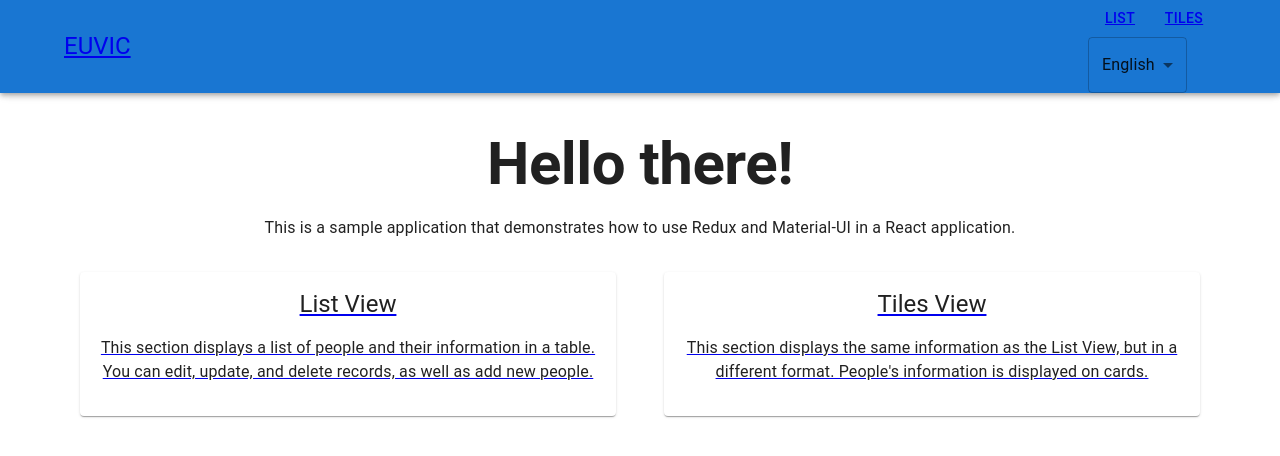
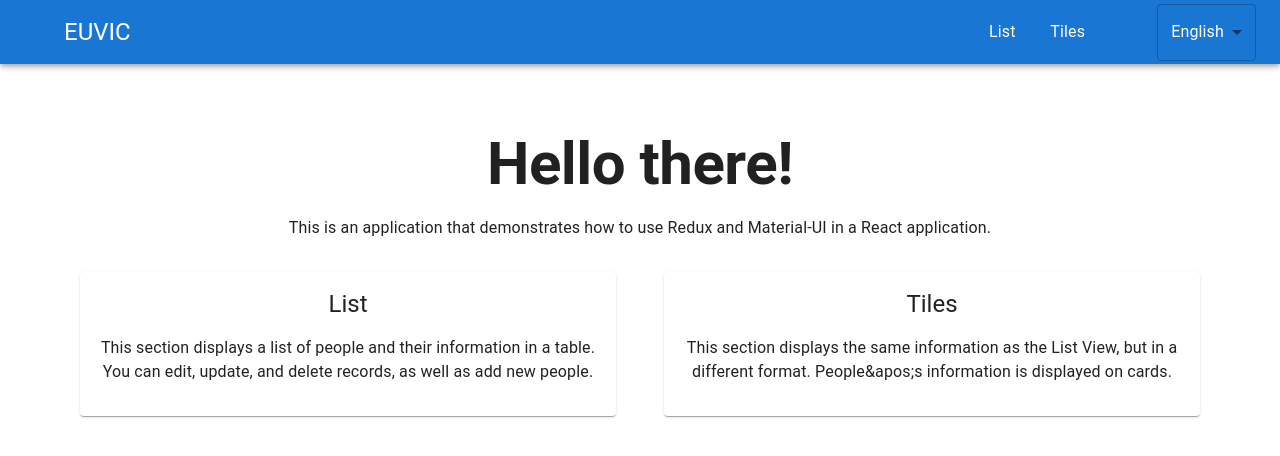
Before and after one commit to Rigon7/euvic-recruitment-task, a React (Create React App) app: page / in a window 1280 px wide. Shown: the top 456 px of the page. Built offline with nearby package versions, Linux system fonts and the light colour scheme.

Commit message:
add styles to navbar

```diff
--- a/src/application/components/navbar/Navbar.tsx
+++ b/src/application/components/navbar/Navbar.tsx
@@ -49,15 +49,19 @@ export default function DrawerAppBar(props: Props): JSX.Element {
                 <Link to="/">EUVIC</Link>
             </Typography>
             <Divider />
-            <List>
+            <List sx={{ display: 'flex', flexDirection: 'column' }}>
                 {navItems.map((item) => (
                     <ListItem key={item.name} disablePadding>
-                        <ListItemButton sx={{ textAlign: 'center' }}>
-                            <Link to={item.link}>{t(item.name)}</Link>
+                        <ListItemButton sx={{ display: 'flex', justifyContent: 'center', p: 1.5 }}>
+                            <Link to={item.link}>
+                                <Typography>{t(item.name)}</Typography>
+                            </Link>
                         </ListItemButton>
                     </ListItem>
                 ))}
-                <SelectLng />
+                <Box sx={{ mt: 5 }}>
+                    <SelectLng />{' '}
+                </Box>
             </List>
         </Box>
     );
@@ -80,16 +84,20 @@ export default function DrawerAppBar(props: Props): JSX.Element {
                     <Typography
                         variant="h5"
                         component="div"
-                        sx={{ px: 5, flexGrow: 1, display: { xs: 'none', sm: 'block' } }}>
+                        sx={{ px: 5, flexGrow: 1, display: { xs: 'none', sm: 'flex' } }}>
                         <Link to="/">EUVIC</Link>
                     </Typography>
-                    <Box sx={{ px: 5, display: { xs: 'none', sm: 'block' } }}>
+                    <Box sx={{ display: { xs: 'none', sm: 'flex' }, gap: '2', alignItems: 'center' }}>
                         {navItems.map((item) => (
-                            <Button key={item.name} sx={{ color: '#fff' }}>
-                                <Link to={item.link}>{t(item.name)}</Link>
-                            </Button>
+                            <Link to={item.link} key={item.name}>
+                                <Button sx={{ color: '#fff', display: 'flex', p: 2 }}>
+                                    <Typography sx={{ textTransform: 'capitalize' }}>{t(item.name)}</Typography>
+                                </Button>
+                            </Link>
                         ))}
-                        <SelectLng />
+                        <Box sx={{ ml: 7 }}>
+                            <SelectLng />
+                        </Box>
                     </Box>
                 </Toolbar>
             </AppBar>
@@ -103,7 +111,7 @@ export default function DrawerAppBar(props: Props): JSX.Element {
                         keepMounted: true // Better open performance on mobile.
                     }}
                     sx={{
-                        display: { xs: 'block', sm: 'none' },
+                        display: { xs: 'flex', sm: 'none' },
                         '& .MuiDrawer-paper': { boxSizing: 'border-box', width: drawerWidth }
                     }}>
                     {drawer}
--- a/src/application/components/select/SelectLng.tsx
+++ b/src/application/components/select/SelectLng.tsx
@@ -4,6 +4,7 @@ import FormControl from '@mui/material/FormControl';
 import Select, { SelectChangeEvent } from '@mui/material/Select';
 import { useTranslation } from 'react-i18next';
 import i18n from '../../../i18';
+import { Typography } from '@mui/material';
 
 const SelectLng = (): JSX.Element => {
     const { t } = useTranslation();
@@ -18,11 +19,13 @@ const SelectLng = (): JSX.Element => {
     return (
         <div>
             <FormControl>
-                <Select value={Language} onChange={handleLanguageChange}>
+                <Select sx={{ color: { sm: 'white' } }} value={Language} onChange={handleLanguageChange}>
                     <MenuItem value={'en'}>
-                        <em>{t('english')}</em>
+                        <Typography>{t('english')}</Typography>
                     </MenuItem>
-                    <MenuItem value={'pl'}>{t('polish')}</MenuItem>
+                    <MenuItem value={'pl'}>
+                        <Typography>{t('polish')}</Typography>
+                    </MenuItem>
                 </Select>
             </FormControl>
         </div>
--- a/src/application/pages/welcome-page/WelcomePage.tsx
+++ b/src/application/pages/welcome-page/WelcomePage.tsx
@@ -1,7 +1,7 @@
 import { useTranslation } from 'react-i18next';
 
 import * as React from 'react';
-import { Box, Button, Grid, Paper, Typography } from '@mui/material';
+import { Box, Grid, Paper, Typography } from '@mui/material';
 import { Link as RouterLink } from 'react-router-dom';
 
 const WelcomePage: React.FC = () => {
@@ -9,6 +9,7 @@ const WelcomePage: React.FC = () => {
 
     const cardStyle = {
         p: 2,
+        height: '100%',
         transition: 'all 0.2s ease-in-out',
         '&:hover': {
             transform: 'scale(1.05)',
@@ -19,21 +20,20 @@ const WelcomePage: React.FC = () => {
     return (
         <Box sx={{ p: 2 }}>
             <Typography variant="h2" sx={{ fontWeight: 'bold', mb: 2, textAlign: 'center', textDecoration: 'none' }}>
-                Hello there!
+                {t('helloThere')}
             </Typography>
             <Typography variant="body1" sx={{ mb: 4, textAlign: 'center' }}>
-                This is a sample application that demonstrates how to use Redux and Material-UI in a React application.
+                {t('welcomePageDesc')}
             </Typography>
             <Grid container spacing={6}>
                 <Grid item xs={12} md={6}>
                     <Box component={RouterLink} to="/main">
                         <Paper sx={cardStyle}>
                             <Typography variant="h5" sx={{ mb: 2, textAlign: 'center' }}>
-                                List View
+                                {t('main')}
                             </Typography>
                             <Typography variant="body1" sx={{ mb: 2, textAlign: 'center' }}>
-                                This section displays a list of people and their information in a table. You can edit,
-                                update, and delete records, as well as add new people.
+                                {t('mainCardDesc')}
                             </Typography>
                         </Paper>
                     </Box>
@@ -42,11 +42,11 @@ const WelcomePage: React.FC = () => {
                     <Box component={RouterLink} to="/views">
                         <Paper sx={cardStyle}>
                             <Typography variant="h5" sx={{ mb: 2, textAlign: 'center' }}>
-                                Tiles View
+                                {t('views')}
                             </Typography>
                             <Typography variant="body1" sx={{ mb: 2, textAlign: 'center' }}>
-                                This section displays the same information as the List View, but in a different format.
-                                People&apos;s information is displayed on cards.
+                                {' '}
+                                {t('viewsCardDesc')}
                             </Typography>
                         </Paper>
                     </Box>
--- /dev/null
+++ b/src/application/themes/GlobalTheme.tsx
@@ -0,0 +1,18 @@
+import { createTheme } from '@mui/material';
+
+const globalTheme = createTheme({
+    components: {
+        MuiLink: {
+            styleOverrides: {
+                root: {
+                    textDecoration: 'none',
+                    color: 'inherit',
+                    '&:hover': {
+                        textDecoration: 'underline'
+                    }
+                }
+            }
+        }
+    }
+});
+export default globalTheme;
--- a/src/index.scss
+++ b/src/index.scss
@@ -1,145 +1,4 @@
-@use './static/styles/fonts' as fonts;
-
-/* http://meyerweb.com/eric/tools/css/reset/
-   v2.0 | 20110126
-   License: none (public domain)
-*/
-
-html,
-body,
-div,
-span,
-applet,
-object,
-iframe,
-h1,
-h2,
-h3,
-h4,
-h5,
-h6,
-p,
-blockquote,
-pre,
-a,
-abbr,
-acronym,
-address,
-big,
-cite,
-code,
-del,
-dfn,
-em,
-img,
-ins,
-kbd,
-q,
-s,
-samp,
-small,
-strike,
-strong,
-sub,
-sup,
-tt,
-var,
-b,
-u,
-i,
-center,
-dl,
-dt,
-dd,
-ol,
-ul,
-li,
-fieldset,
-form,
-label,
-legend,
-table,
-caption,
-tbody,
-tfoot,
-thead,
-tr,
-th,
-td,
-article,
-aside,
-canvas,
-details,
-embed,
-figure,
-figcaption,
-footer,
-header,
-hgroup,
-menu,
-nav,
-output,
-ruby,
-section,
-summary,
-time,
-mark,
-audio,
-video {
-    margin: 0;
-    padding: 0;
-    border: 0;
-    font-size: 100%;
-    font: inherit;
-    vertical-align: baseline;
+a {
+    text-decoration: none;
+    color: inherit;
 }
-/* HTML5 display-role reset for older browsers */
-article,
-aside,
-details,
-figcaption,
-figure,
-footer,
-header,
-hgroup,
-menu,
-nav,
-section {
-    display: block;
-}
-body {
-    line-height: 1;
-}
-ol,
-ul {
-    list-style: none;
-}
-blockquote,
-q {
-    quotes: none;
-}
-blockquote:before,
-blockquote:after,
-q:before,
-q:after {
-    content: '';
-    content: none;
-}
-table {
-    border-collapse: collapse;
-    border-spacing: 0;
-}
-
-/* Global Styles */
-
-html {
-    font-size: 16px;
-
-    @include fonts.font-regular;
-}
-
-body {
-    min-height: 100vh;
-    max-width: 1920px;
-    margin-inline: auto;
-}
--- a/src/index.tsx
+++ b/src/index.tsx
@@ -8,15 +8,19 @@ import './i18';
 import { Provider } from 'react-redux';
 import reportWebVitals from './reportWebVitals';
 import store from './application/redux/store/store';
+import globalTheme from './application/themes/GlobalTheme';
+import { ThemeProvider } from '@mui/material';
 
 const root = ReactDOM.createRoot(document.getElementById('root') as HTMLElement);
 root.render(
     <React.StrictMode>
-        <BrowserRouter>
-            <Provider store={store}>
-                <App />
-            </Provider>
-        </BrowserRouter>
+        <ThemeProvider theme={globalTheme}>
+            <BrowserRouter>
+                <Provider store={store}>
+                    <App />
+                </Provider>
+            </BrowserRouter>
+        </ThemeProvider>
     </React.StrictMode>
 );
 
--- a/src/static/i18n/en.json
+++ b/src/static/i18n/en.json
@@ -1,4 +1,9 @@
 {
+  "helloThere": "Hello there!",
+  "welcomePageDesc":"This is an application that demonstrates how to use Redux and Material-UI in a React application.",
+  "mainCardDesc":"This section displays a list of people and their information in a table. You can edit, update, and delete records, as well as add new people.",
+  "viewsCardDesc":"This section displays the same information as the List View, but in a different format. People&apos;s information is displayed on cards.",
+
   "main": "List",
   "views": "Tiles",
   "firstName": "First Name",
--- a/src/static/i18n/pl.json
+++ b/src/static/i18n/pl.json
@@ -1,4 +1,9 @@
 {
+  "helloThere": "Cześć!",
+  "welcomePageDesc":"Jest to aplikacja, która demonstruje, jak używać Redux i Material-UI w aplikacji React.",
+  "mainCardDesc":"Ta sekcja wyświetla listę osób i ich informacje w formie tabeli. Możesz edytować, aktualizować i usuwać rekordy, a także dodawać nowe osoby.",
+  "viewsCardDesc":"W tej sekcji wyświetlane są te same informacje, co w widoku listy, ale w innym formacie. Informacje o osobach są wyświetlane na kartach.",
+
   "main": "Lista",
   "views": "Kafelki",
   "firstName": "Imię",
```
